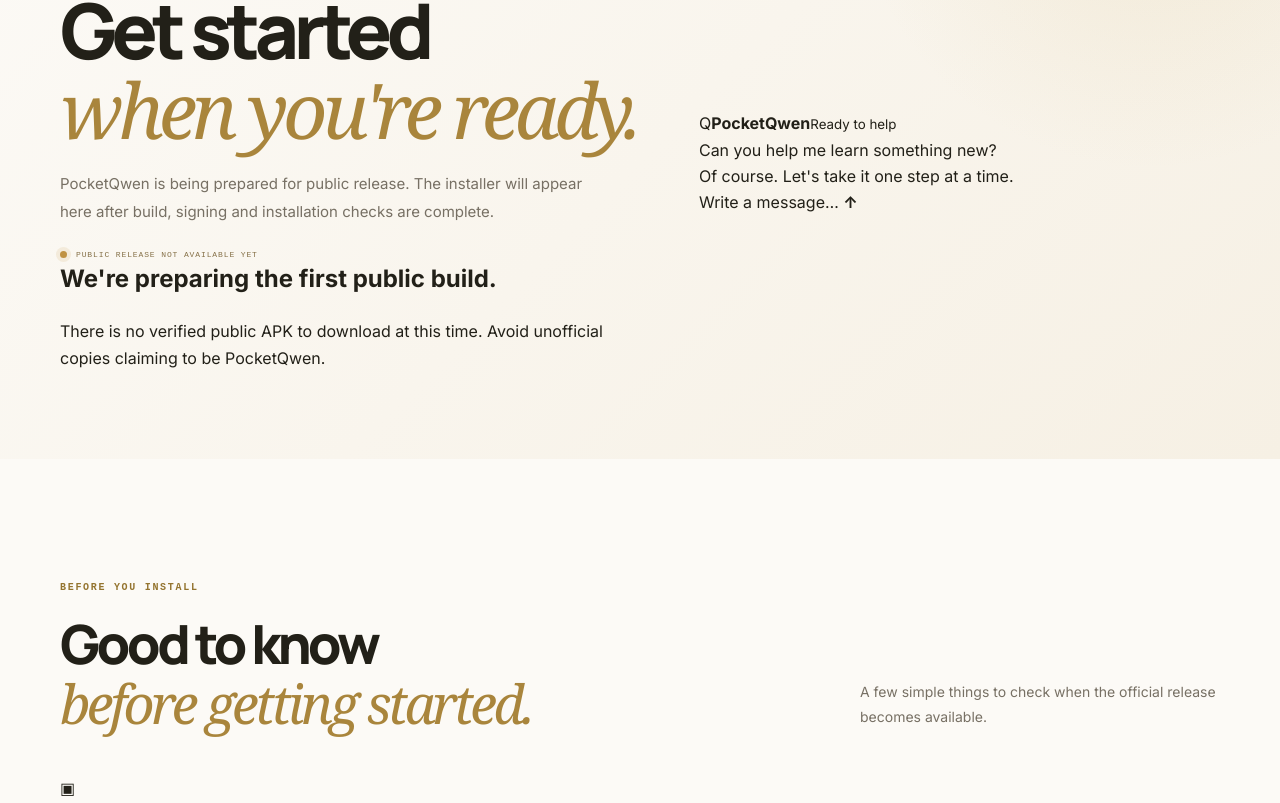
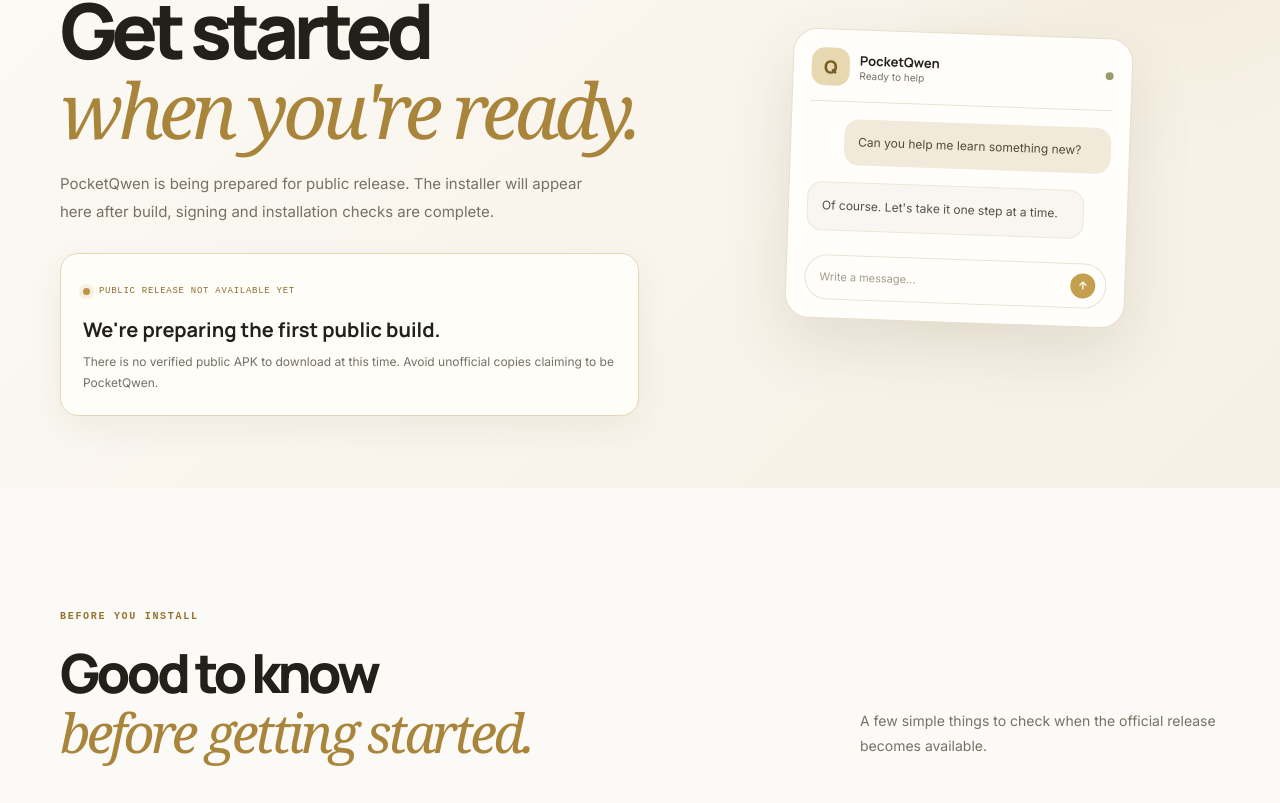
Before and after one commit to jarumba-code/qwen-pocket-, a plain HTML site: page download.html in a window 1280 px wide. Shown: the part 222-1025 px from the top of the page. Drawn offline with Linux system fonts and the light colour scheme.

Commit message:
Style simplified feature and download pages

```diff
--- a/assets/site.css
+++ b/assets/site.css
@@ -540,3 +540,33 @@ h1 em,h2 em{font-family:var(--serif);font-weight:400;letter-spacing:-.065em;colo
 .features-more-link{display:flex;justify-content:flex-end;margin-top:23px}
 .features-more-link .text-link{font-size:12px}
 @media(max-width:640px){.features-more-link{justify-content:flex-start}}
+
+/* Friendly feature and download pages */
+.features-friendly-art{min-height:370px;display:grid;place-items:center;position:relative;isolation:isolate}
+.friendly-glow{position:absolute;width:340px;height:340px;border-radius:50%;background:radial-gradient(circle,rgba(218,193,132,.35),transparent 70%);z-index:-1}
+.friendly-chat-card{width:min(100%,340px);padding:18px;background:#fffefa;border:1px solid #e8dfce;border-radius:24px;box-shadow:0 25px 65px rgba(70,55,23,.12);transform:rotate(2deg)}
+.friendly-chat-head{display:flex;align-items:center;gap:10px;padding-bottom:15px;border-bottom:1px solid var(--line)}
+.friendly-avatar{width:38px;height:38px;border-radius:13px;background:#e8d8b2;color:#765b22;display:grid;place-items:center;font:800 18px var(--display)}
+.friendly-chat-head>span:nth-child(2){display:flex;flex-direction:column;line-height:1.35}
+.friendly-chat-head b{font:700 13px var(--display)}
+.friendly-chat-head small{font-size:10px;color:var(--muted)}
+.friendly-chat-head i{margin-left:auto;width:8px;height:8px;border-radius:50%;background:#9a9b69}
+.friendly-bubble{padding:13px 14px;margin-top:17px;border-radius:15px;font-size:12px;line-height:1.7}
+.friendly-bubble.user{margin-left:35px;background:#f1eadb;color:#544a35}
+.friendly-bubble.assistant{margin-right:25px;background:#f8f6f0;border:1px solid #eee7d9;color:#575044}
+.friendly-chat-input{margin-top:24px;border:1px solid #e9e2d6;border-radius:30px;padding:9px 10px 9px 14px;color:#a49b8a;font-size:11px;display:flex;justify-content:space-between;align-items:center}
+.friendly-chat-input b{width:25px;height:25px;border-radius:50%;display:grid;place-items:center;background:var(--gold);color:#fff}
+.friendly-feature-grid{display:grid;grid-template-columns:repeat(3,1fr);gap:16px}
+.friendly-feature-card{padding:25px;border:1px solid var(--line);border-radius:20px;background:var(--white);min-height:205px}
+.friendly-feature-card>span{width:40px;height:40px;border-radius:13px;background:#eee4cc;color:#967535;display:grid;place-items:center;font-size:20px;margin-bottom:18px}
+.friendly-feature-card h3{font:700 19px/1.25 var(--display);letter-spacing:-.04em;margin-bottom:9px}
+.friendly-feature-card p{font-size:12px;line-height:1.8;color:var(--muted);margin:0}
+.friendly-feature-card small{display:inline-block;margin-top:14px;color:#9a7b3d;font:500 8px var(--mono);letter-spacing:.1em}
+.friendly-how{background:#f4f0e7}
+.step-friendly-check{font-size:50px;color:#a38443}
+.download-status-panel{margin-top:27px;padding:22px;border:1px solid #e4d7b8;border-radius:18px;background:#fffdf8;box-shadow:0 12px 35px rgba(60,48,23,.06)}
+.download-status-panel .release-status{display:inline-flex;align-items:center;gap:9px;font:500 9px var(--mono);letter-spacing:.08em;color:#8b6c2f}
+.download-status-panel h2{font:700 20px/1.3 var(--display);margin:15px 0 8px}
+.download-status-panel p{font-size:12px;line-height:1.75;color:var(--muted);margin:0}
+@media(max-width:760px){.friendly-feature-grid{grid-template-columns:1fr 1fr}.features-friendly-art{min-height:300px}}
+@media(max-width:520px){.friendly-feature-grid{grid-template-columns:1fr}.friendly-feature-card{min-height:0}.features-friendly-art{min-height:270px}.friendly-chat-card{max-width:300px}}
```
